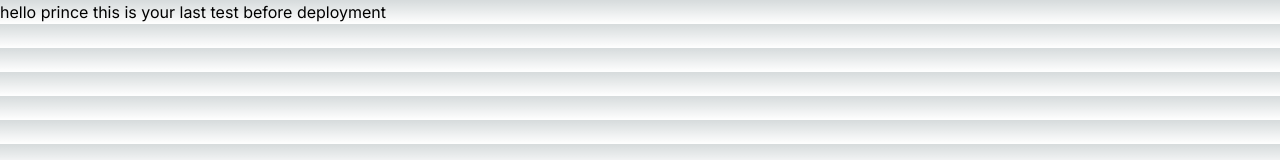
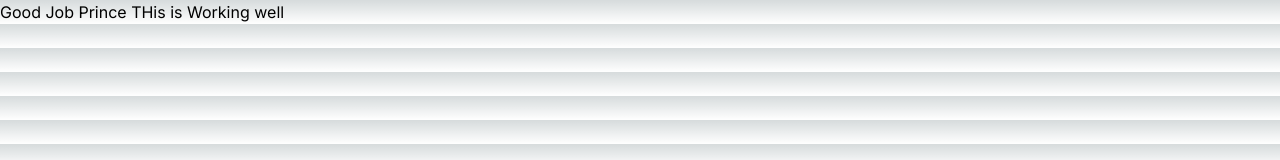
Before and after one commit to PrinceRWIGIMBA/mynextjs_test, a Next.js app: page / in a window 1280 px wide. Shown: the top 160 px of the page. Built offline with nearby package versions, Linux system fonts and the light colour scheme.

Commit message:
third commit

```diff
--- a/src/app/page.tsx
+++ b/src/app/page.tsx
@@ -2,6 +2,6 @@ import Image from "next/image";
 
 export default function Home() {
   return (
-    <h1>hello prince this is your last test before deployment</h1>
+    <h1>Good Job Prince THis is Working well </h1>
   );
 }
```
